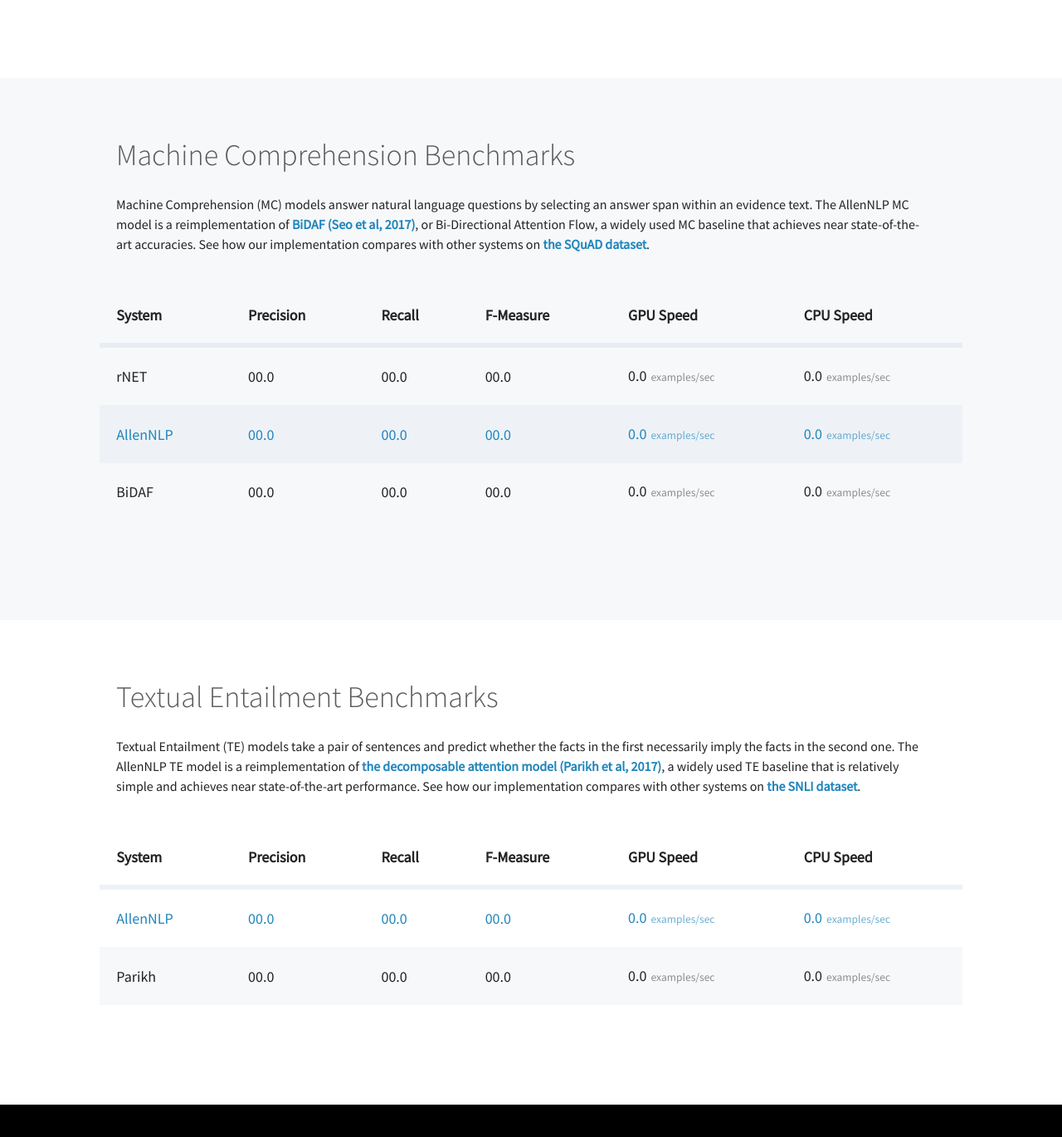
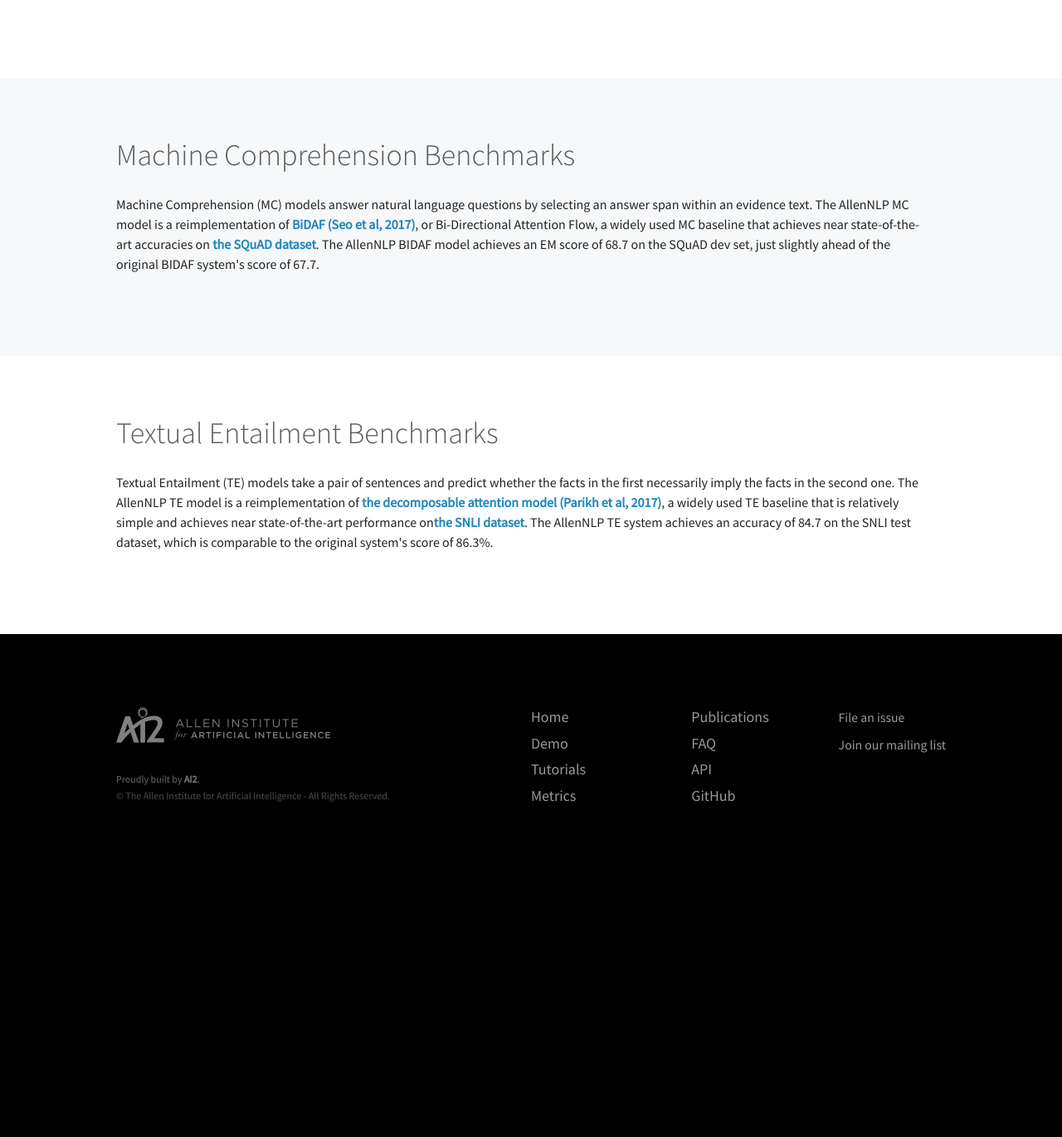
Before and after one commit to allenai/allennlp-website, a Jekyll site: the page built from metrics.html, in a window 1280 px wide and 1400 px high, scrolled down 1008 px. Shown: the top 1370 px of the window at 83% size. Built offline with Jekyll 4.4.1, drawn with Linux system fonts in a browser that asks for light colours; after the commit the page ends 2066 px from its top, so only the background shows below that.

Commit message:
Update TE and MC metrics sections.

```diff
--- a/metrics.html
+++ b/metrics.html
@@ -78,47 +78,7 @@
         <div class="constrained constrained--med">
           <div class="padded-med">
             <h2>Machine Comprehension Benchmarks</h2>
-            <p class="t-sm">Machine Comprehension (MC) models answer natural language questions by selecting an answer span within an evidence text. The AllenNLP MC model is a reimplementation of <a href="https://www.semanticscholar.org/paper/Bidirectional-Attention-Flow-for-Machine-Comprehen-Seo-Kembhavi/007ab5528b3bd310a80d553cccad4b78dc496b02" target="_blank">BiDAF (Seo et al, 2017)</a>, or Bi-Directional Attention Flow, a widely used MC baseline that achieves near state-of-the-art accuracies. See how our implementation compares with other systems on <a href="https://rajpurkar.github.io/SQuAD-explorer/" target="_blank">the SQuAD dataset</a>.</p>
-          </div>
-          <div class="scroll-box">
-            <table class="metrics-table">
-              <thead>
-                <tr>
-                  <th>System</th>
-                  <th>Precision</th>
-                  <th>Recall</th>
-                  <th>F-Measure</th>
-                  <th>GPU Speed</th>
-                  <th>CPU Speed</th>
-                </tr>
-              </thead>
-              <tbody>
-                <tr>
-                  <td>rNET</td>
-                  <td>00.0</td>
-                  <td>00.0</td>
-                  <td>00.0</td>
-                  <td>0.0<sub>examples/sec</sub></td>
-                  <td>0.0<sub>examples/sec</sub></td>
-                </tr>
-                <tr class="tr--featured">
-                  <td>AllenNLP</td>
-                  <td>00.0</td>
-                  <td>00.0</td>
-                  <td>00.0</td>
-                  <td>0.0<sub>examples/sec</sub></td>
-                  <td>0.0<sub>examples/sec</sub></td>
-                </tr>
-                <tr>
-                  <td>BiDAF</td>
-                  <td>00.0</td>
-                  <td>00.0</td>
-                  <td>00.0</td>
-                  <td>0.0<sub>examples/sec</sub></td>
-                  <td>0.0<sub>examples/sec</sub></td>
-                </tr>
-              </tbody>
-            </table>
+            <p class="t-sm">Machine Comprehension (MC) models answer natural language questions by selecting an answer span within an evidence text. The AllenNLP MC model is a reimplementation of <a href="https://www.semanticscholar.org/paper/Bidirectional-Attention-Flow-for-Machine-Comprehen-Seo-Kembhavi/007ab5528b3bd310a80d553cccad4b78dc496b02" target="_blank">BiDAF (Seo et al, 2017)</a>, or Bi-Directional Attention Flow, a widely used MC baseline that achieves near state-of-the-art accuracies on <a href="https://rajpurkar.github.io/SQuAD-explorer/" target="_blank">the SQuAD dataset</a>.  The AllenNLP BIDAF model achieves an EM score of 68.7 on the SQuAD dev set, just slightly ahead of the original BIDAF system's score of 67.7.</p>
           </div>
         </div>
       </div>
@@ -126,39 +86,7 @@
         <div class="constrained constrained--med">
           <div class="padded-med">
             <h2>Textual Entailment Benchmarks</h2>
-            <p class="t-sm">Textual Entailment (TE) models take a pair of sentences and predict whether the facts in the first necessarily imply the facts in the second one. The AllenNLP TE model is a reimplementation of <a href="https://www.semanticscholar.org/paper/A-Decomposable-Attention-Model-for-Natural-Languag-Parikh-T%C3%A4ckstr%C3%B6m/07a9478e87a8304fc3267fa16e83e9f3bbd98b27" target="_blank">the decomposable attention model (Parikh et al, 2017)</a>, a widely used TE baseline that is relatively simple and achieves near state-of-the-art performance. See how our implementation compares with other systems on <a href="https://nlp.stanford.edu/projects/snli/" target="_blank">the SNLI dataset</a>.</p>
-          </div>
-          <div class="scroll-box">
-            <table class="metrics-table">
-              <thead>
-                <tr>
-                  <th>System</th>
-                  <th>Precision</th>
-                  <th>Recall</th>
-                  <th>F-Measure</th>
-                  <th>GPU Speed</th>
-                  <th>CPU Speed</th>
-                </tr>
-              </thead>
-              <tbody>
-                <tr class="tr--featured">
-                  <td>AllenNLP</td>
-                  <td>00.0</td>
-                  <td>00.0</td>
-                  <td>00.0</td>
-                  <td>0.0<sub>examples/sec</sub></td>
-                  <td>0.0<sub>examples/sec</sub></td>
-                </tr>
-                <tr>
-                  <td>Parikh</td>
-                  <td>00.0</td>
-                  <td>00.0</td>
-                  <td>00.0</td>
-                  <td>0.0<sub>examples/sec</sub></td>
-                  <td>0.0<sub>examples/sec</sub></td>
-                </tr>
-              </tbody>
-            </table>
+            <p class="t-sm">Textual Entailment (TE) models take a pair of sentences and predict whether the facts in the first necessarily imply the facts in the second one. The AllenNLP TE model is a reimplementation of <a href="https://www.semanticscholar.org/paper/A-Decomposable-Attention-Model-for-Natural-Languag-Parikh-T%C3%A4ckstr%C3%B6m/07a9478e87a8304fc3267fa16e83e9f3bbd98b27" target="_blank">the decomposable attention model (Parikh et al, 2017)</a>, a widely used TE baseline that is relatively simple and achieves near state-of-the-art performance on<a href="https://nlp.stanford.edu/projects/snli/" target="_blank">the SNLI dataset</a>.  The AllenNLP TE system achieves an accuracy of 84.7 on the SNLI test dataset, which is comparable to the original system's score of 86.3%.</p>
           </div>
         </div>
       </div>
```
